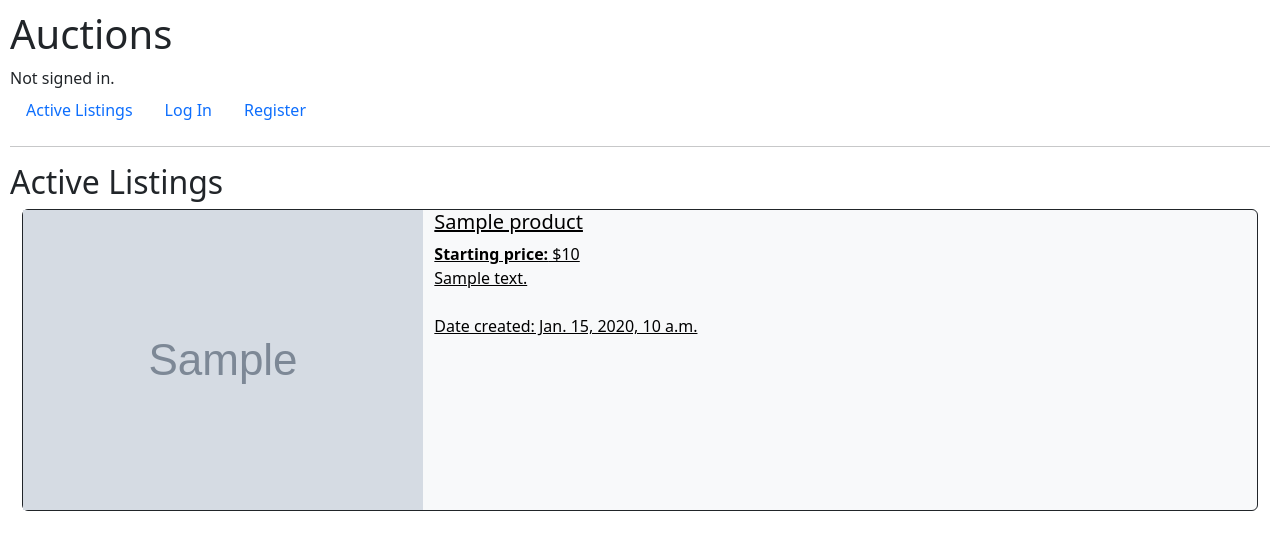
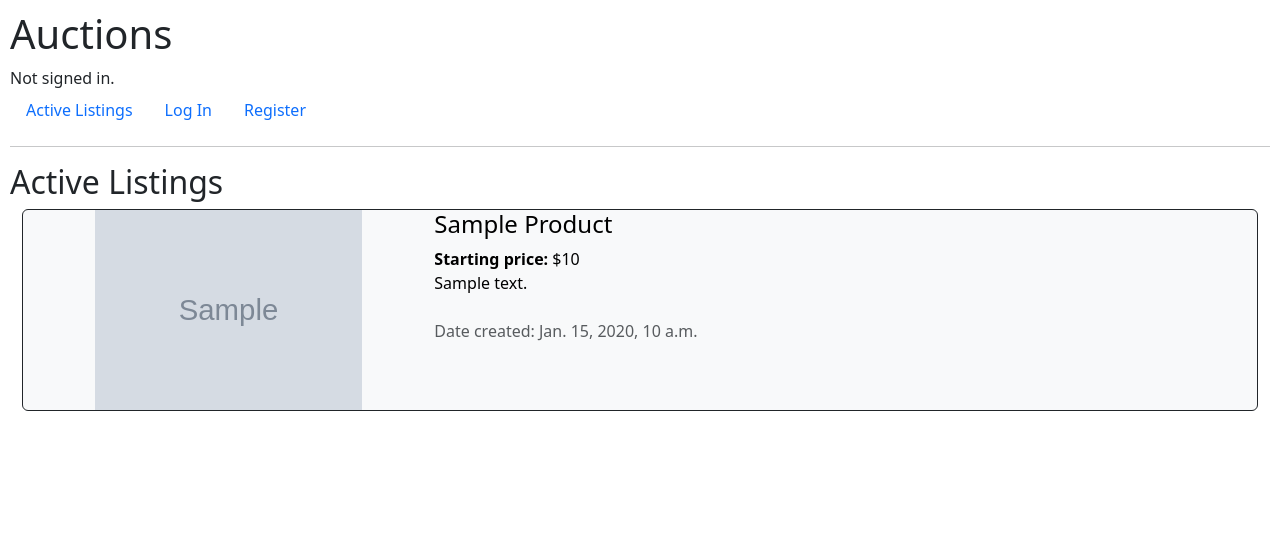
Before and after one commit to khoaxuantu/E-commerce_auction_site, a Django app: page / in a window 1280 px wide. Shown: the top 550 px of the page. Run offline with Django 3.2, Linux system fonts and the light colour scheme; tables that the repository leaves empty hold one stand-in row (values such as "Sample post"); grey boxes marked "Sample" are stand-in pictures.

Commit message:
Update index

```diff
--- a/auctions/templates/auctions/index.html
+++ b/auctions/templates/auctions/index.html
@@ -5,20 +5,24 @@
 
     <div class="container-fluid d-flex flex-column">
         {% for product in products %}
-            <a href="{% url 'index' %}" class="card text-bg-light border-dark mb-2">
+            <a href="{% url 'index' %}" class="card text-bg-light border-dark mb-2 text-decoration-none">
                 <div class="row g-0">
-                    <div class="col-4">
-                        <img src="media/{{ product.image_path }}" >
+                    <div class="col-4 align-contents-center text-center">
+                        <img src="media/{{ product.image_path }}" height="200">
                     </div>
                     <div class="col-8">
-                        <h5 class="card-title">{{ product.prod_name }}</h5>
+                        <h4 class="card-title text-capitalize">{{ product.prod_name }}</h4>
                         <div class="card-text">
                             <b>Starting price:</b> ${{ product.price_base }}
                         </div>
                         <div class="card-text">
-                            {{ product.description }}
+                            {% if product.description %}
+                                {{ product.description }}
+                            {% else %}
+                                ---
+                            {% endif %}
                         </div> <br>
-                        <div class="card-text">
+                        <div class="card-text text-muted">
                             Date created: {{ product.date_created }}
                         </div>
                     </div>
```
